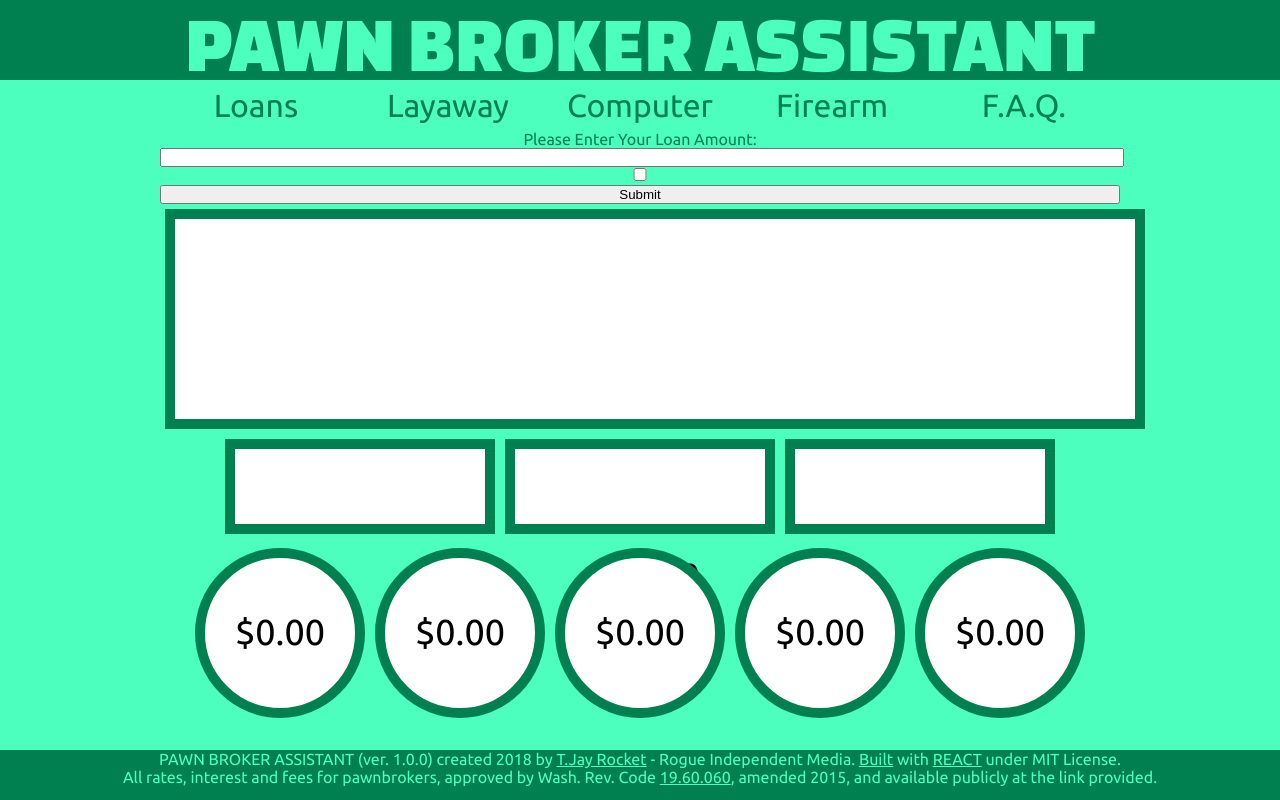
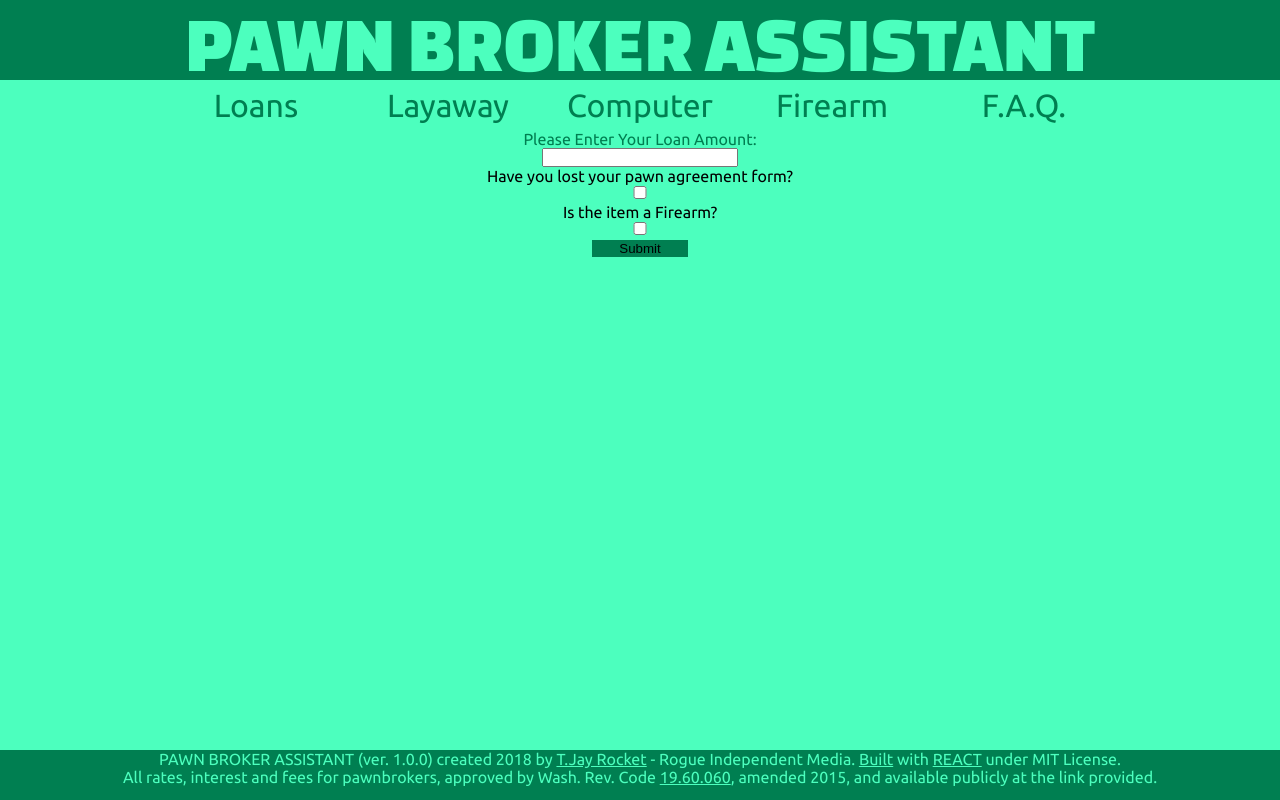
Before and after one commit to tjayrocket/pawn-brokers-assistant, a React app: page / in a window 1280 px wide. Built offline with nearby package versions, Linux system fonts and the light colour scheme.

Commit message:
Working the issues - nothing to report, yet.

```diff
--- a/src/components/Loan.jsx
+++ b/src/components/Loan.jsx
@@ -15,7 +15,7 @@ class Loan extends React.Component {
     this.setState({value: event.target.value});
   }
 
-  // This fires off when I hit submit. The goal is to add the necessary logic top populate the screen with accurate numbers. This iwll take a bit but most of the logic has been recycled from the other repo.
+  // This fires off when I hit submit. The goal is to add the necessary logic top populate the screen with accurate numbers. This will take a bit but most of the logic has been recycled from the other repo.
 
   handleSubmit(event) {
 
@@ -25,13 +25,21 @@ class Loan extends React.Component {
 
     let amount = this.state.value;
 
+    // isNaN(amount)
+
+    // if(amount[0] === '$'){
+    //   let amount = amount.substring(1);
+    // }
+
     //This function validates the input of numbers into the form.
 
     function loanValidate(){
 
-      if(amount === '' || isNaN(amount)){
-        alert('Please enter a loan amount - numbers only, please.');
+      if(amount === ''){
+        alert('Please enter a loan amount.');
         return false;
+      } else if(isNaN(amount)){
+        alert('Please enter numbers only.')
       } else {
         alert('Your loan amount is: $' + amount);
         console.log('Your loan amount = $' + parseInt(amount).toFixed(2));
@@ -42,230 +50,232 @@ class Loan extends React.Component {
 
     loanValidate();
 
-    amount = parseInt(amount).toFixed(2);
+    console.log(amount);
+
+    // amount = parseInt(amount).toFixed(2);
 
     // Set these to booleans?
 
-    let storage = (5).toFixed(2);
-    let firearm = (5).toFixed(2);
-    let lateFee = (10).toFixed(2);
-    let missingTicket = (5).toFixed(2);
+    // let storage = (5).toFixed(2);
+    // let firearm = (5).toFixed(2);
+    // let lateFee = (10).toFixed(2);
+    // let missingTicket = (5).toFixed(2);
 
     // Defining these variables for processingInterest function.
 
-    let interest;
-    let processing;
+    // let interest;
+    // let processing;
 
-    let processingInterest = function(amount){
+    // let processingInterest = function(amount){
 
-      console.log('Amount being called = ' + amount);
+    //   console.log('Amount being called = ' + amount);
 
-      if(amount <= 4.99){
+    //   if(amount <= 4.99){
 
-        console.log( 'Tier 1 - Interest = $1.00, Processing Fee = $1.50');
-        interest = 1;
-        processing = 1.5;
-        console.log('Your interest rate = $' + interest.toFixed(2));
-        console.log('Your processing rate = $' + processing.toFixed(2));
+    //     console.log( 'Tier 1 - Interest = $1.00, Processing Fee = $1.50');
+    //     interest = 1;
+    //     processing = 1.5;
+    //     console.log('Your interest rate = $' + interest.toFixed(2));
+    //     console.log('Your processing rate = $' + processing.toFixed(2));
 
-      } else if (amount <= 9.99){
+    //   } else if (amount <= 9.99){
 
-        console.log('Tier 2 - Interest = $1.00, Processing Fee = $3.00');
-        interest = 1;
-        processing = 3;
-        console.log('Your interest rate = $' + interest.toFixed(2));
-        console.log('Your processing rate = $' + processing.toFixed(2));
+    //     console.log('Tier 2 - Interest = $1.00, Processing Fee = $3.00');
+    //     interest = 1;
+    //     processing = 3;
+    //     console.log('Your interest rate = $' + interest.toFixed(2));
+    //     console.log('Your processing rate = $' + processing.toFixed(2));
 
-      } else if (amount <= 14.99){
+    //   } else if (amount <= 14.99){
 
-        console.log('Tier 3 - Interest = $1.25, Processing Fee = $4.00');
-        interest = 1.25;
-        processing = 4;
-        console.log('Your interest rate = $' + interest.toFixed(2));
-        console.log('Your processing rate = $' + processing.toFixed(2));
+    //     console.log('Tier 3 - Interest = $1.25, Processing Fee = $4.00');
+    //     interest = 1.25;
+    //     processing = 4;
+    //     console.log('Your interest rate = $' + interest.toFixed(2));
+    //     console.log('Your processing rate = $' + processing.toFixed(2));
 
-      } else if (amount <= 19.99){
+    //   } else if (amount <= 19.99){
 
-        console.log('Tier 4 - Interest = $1.25, Processing Fee = $4.50');
-        interest = 1.25;
-        processing = 4.5;
-        console.log('Your interest rate = $' + interest.toFixed(2));
-        console.log('Your processing rate = $' + processing.toFixed(2));
+    //     console.log('Tier 4 - Interest = $1.25, Processing Fee = $4.50');
+    //     interest = 1.25;
+    //     processing = 4.5;
+    //     console.log('Your interest rate = $' + interest.toFixed(2));
+    //     console.log('Your processing rate = $' + processing.toFixed(2));
 
-      } else if (amount <= 24.99){
+    //   } else if (amount <= 24.99){
 
-        console.log('Tier 5 - Interest = $1.50, Processing Fee = $5.00');
-        interest = 1.5;
-        processing = 5;
-        console.log('Your interest rate = $' + interest.toFixed(2));
-        console.log('Your processing rate = $' + processing.toFixed(2));
+    //     console.log('Tier 5 - Interest = $1.50, Processing Fee = $5.00');
+    //     interest = 1.5;
+    //     processing = 5;
+    //     console.log('Your interest rate = $' + interest.toFixed(2));
+    //     console.log('Your processing rate = $' + processing.toFixed(2));
 
-      } else if (amount <= 29.99){
+    //   } else if (amount <= 29.99){
 
-        console.log('Tier 6 - Interest = $1.75, Processing Fee = $5.50');
-        interest = 1.75;
-        processing = 5.5;
-        console.log('Your interest rate = $' + interest.toFixed(2));
-        console.log('Your processing rate = $' + processing.toFixed(2));
+    //     console.log('Tier 6 - Interest = $1.75, Processing Fee = $5.50');
+    //     interest = 1.75;
+    //     processing = 5.5;
+    //     console.log('Your interest rate = $' + interest.toFixed(2));
+    //     console.log('Your processing rate = $' + processing.toFixed(2));
 
-      } else if (amount <= 34.99){
+    //   } else if (amount <= 34.99){
 
-        console.log('Tier 7 - Interest = $1.75, Processing Fee = $6.00');
-        interest = 1.75;
-        processing = 6;
-        console.log('Your interest rate = $' + interest.toFixed(2));
-        console.log('Your processing rate = $' + processing.toFixed(2));
+    //     console.log('Tier 7 - Interest = $1.75, Processing Fee = $6.00');
+    //     interest = 1.75;
+    //     processing = 6;
+    //     console.log('Your interest rate = $' + interest.toFixed(2));
+    //     console.log('Your processing rate = $' + processing.toFixed(2));
 
-      } else if (amount <= 39.99){
+    //   } else if (amount <= 39.99){
 
-        console.log('Tier 8 - Interest = $2.00, Processing Fee = $6.50');
-        interest = 2;
-        processing = 6.5;
-        console.log('Your interest rate = $' + interest.toFixed(2));
-        console.log('Your processing rate = $' + processing.toFixed(2));
+    //     console.log('Tier 8 - Interest = $2.00, Processing Fee = $6.50');
+    //     interest = 2;
+    //     processing = 6.5;
+    //     console.log('Your interest rate = $' + interest.toFixed(2));
+    //     console.log('Your processing rate = $' + processing.toFixed(2));
 
-      } else if (amount <= 44.99){
+    //   } else if (amount <= 44.99){
 
-        console.log('Tier 9 - Interest = $2.25, Processing Fee = $7.00');
-        interest = 2.25;
-        processing = 7;
-        console.log('Your interest rate = $' + interest.toFixed(2));
-        console.log('Your processing rate = $' + processing.toFixed(2));
+    //     console.log('Tier 9 - Interest = $2.25, Processing Fee = $7.00');
+    //     interest = 2.25;
+    //     processing = 7;
+    //     console.log('Your interest rate = $' + interest.toFixed(2));
+    //     console.log('Your processing rate = $' + processing.toFixed(2));
 
-      } else if (amount <= 49.99){
+    //   } else if (amount <= 49.99){
 
-        console.log('Tier 10 - Interest = $2.25, Processing Fee = $7.50');
-        interest = 2.25;
-        processing = 7.5;
-        console.log('Your interest rate = $' + interest.toFixed(2));
-        console.log('Your processing rate = $' + processing.toFixed(2));
+    //     console.log('Tier 10 - Interest = $2.25, Processing Fee = $7.50');
+    //     interest = 2.25;
+    //     processing = 7.5;
+    //     console.log('Your interest rate = $' + interest.toFixed(2));
+    //     console.log('Your processing rate = $' + processing.toFixed(2));
 
-      } else if (amount <= 59.99){
+    //   } else if (amount <= 59.99){
 
-        console.log('Tier 11 - Interest = $2.50, Processing Fee = 15%');
-        interest = 2.5;
-        processing = amount/100*15;
-        console.log('Your interest rate = $' + interest.toFixed(2));
-        console.log('Your processing rate = $' + processing.toFixed(2));
+    //     console.log('Tier 11 - Interest = $2.50, Processing Fee = 15%');
+    //     interest = 2.5;
+    //     processing = amount/100*15;
+    //     console.log('Your interest rate = $' + interest.toFixed(2));
+    //     console.log('Your processing rate = $' + processing.toFixed(2));
 
-      } else if (amount <= 69.99){
+    //   } else if (amount <= 69.99){
 
-        console.log('Tier 12 - Interest = $2.75, Processing Fee = 15%');
-        interest = 2.75;
-        processing = amount/100*15;
-        console.log('Your interest rate = $' + interest.toFixed(2));
-        console.log('Your processing rate = $' + processing.toFixed(2));
+    //     console.log('Tier 12 - Interest = $2.75, Processing Fee = 15%');
+    //     interest = 2.75;
+    //     processing = amount/100*15;
+    //     console.log('Your interest rate = $' + interest.toFixed(2));
+    //     console.log('Your processing rate = $' + processing.toFixed(2));
 
-      } else if (amount <= 79.99){
+    //   } else if (amount <= 79.99){
 
-        console.log('Tier 13 - Interest = $3.00, Processing Fee = 15%');
-        interest = 3;
-        processing = amount/100*15;
-        console.log('Your interest rate = $' + interest.toFixed(2));
-        console.log('Your processing rate = $' + processing.toFixed(2));
+    //     console.log('Tier 13 - Interest = $3.00, Processing Fee = 15%');
+    //     interest = 3;
+    //     processing = amount/100*15;
+    //     console.log('Your interest rate = $' + interest.toFixed(2));
+    //     console.log('Your processing rate = $' + processing.toFixed(2));
 
-      } else if (amount <= 89.99){
+    //   } else if (amount <= 89.99){
 
-        console.log('Tier 14 - Interest = $3.25, Processing Fee = 15%');
-        interest = 3.25;
-        processing = amount/100*15;
-        console.log('Your interest rate = $' + interest.toFixed(2));
-        console.log('Your processing rate = $' + processing.toFixed(2));
+    //     console.log('Tier 14 - Interest = $3.25, Processing Fee = 15%');
+    //     interest = 3.25;
+    //     processing = amount/100*15;
+    //     console.log('Your interest rate = $' + interest.toFixed(2));
+    //     console.log('Your processing rate = $' + processing.toFixed(2));
 
-      } else if (amount <= 99.99){
+    //   } else if (amount <= 99.99){
 
-        console.log('Tier 15 - Interest = $3.50, Processing Fee = 15%');
-        interest = 3.5;
-        processing = amount/100*15;
-        console.log('Your interest rate = $' + interest.toFixed(2));
-        console.log('Your processing rate = $' + processing.toFixed(2));
+    //     console.log('Tier 15 - Interest = $3.50, Processing Fee = 15%');
+    //     interest = 3.5;
+    //     processing = amount/100*15;
+    //     console.log('Your interest rate = $' + interest.toFixed(2));
+    //     console.log('Your processing rate = $' + processing.toFixed(2));
 
-      } else if (amount <= 249.99){
+    //   } else if (amount <= 249.99){
 
-        console.log('Tier 16 - Interest = 4%, Processing Fee = 13%');
-        interest = amount/100*4;
-        processing = amount/100*13;
-        console.log('Your interest rate = $' + interest.toFixed(2));
-        console.log('Your processing rate = $' + processing.toFixed(2));
+    //     console.log('Tier 16 - Interest = 4%, Processing Fee = 13%');
+    //     interest = amount/100*4;
+    //     processing = amount/100*13;
+    //     console.log('Your interest rate = $' + interest.toFixed(2));
+    //     console.log('Your processing rate = $' + processing.toFixed(2));
 
-      } else if (amount <= 499.99){
+    //   } else if (amount <= 499.99){
 
-        console.log('Tier 17 - Interest = 4%, Processing Fee = 10%');
-        console.log(amount + ' @ the 401 level');
-        interest = amount/100*4;
-        processing = amount/100*10;
-        console.log('Your interest rate = $' + interest.toFixed(2));
-        console.log('Your processing rate = $' + processing.toFixed(2));
+    //     console.log('Tier 17 - Interest = 4%, Processing Fee = 10%');
+    //     console.log(amount + ' @ the 401 level');
+    //     interest = amount/100*4;
+    //     processing = amount/100*10;
+    //     console.log('Your interest rate = $' + interest.toFixed(2));
+    //     console.log('Your processing rate = $' + processing.toFixed(2));
 
-      } else if (amount <= 999.99){
+    //   } else if (amount <= 999.99){
 
-        console.log('Tier 18 - Interest = 4%, Processing Fee = 8%');
-        interest = amount/100*4;
-        processing = amount/100*8;
-        console.log('Your interest rate = $' + interest.toFixed(2));
-        console.log('Your processing rate = $' + processing.toFixed(2));
+    //     console.log('Tier 18 - Interest = 4%, Processing Fee = 8%');
+    //     interest = amount/100*4;
+    //     processing = amount/100*8;
+    //     console.log('Your interest rate = $' + interest.toFixed(2));
+    //     console.log('Your processing rate = $' + processing.toFixed(2));
 
-      } else if (amount <= 1499.99){
+    //   } else if (amount <= 1499.99){
 
-        console.log('Tier 19 - Interest = 4%, Processing Fee = 7.5%');
-        interest = amount/100*4;
-        processing = amount/100*7.5;
-        console.log('Your interest rate = $' + interest.toFixed(2));
-        console.log('Your processing rate = $' + processing.toFixed(2));
+    //     console.log('Tier 19 - Interest = 4%, Processing Fee = 7.5%');
+    //     interest = amount/100*4;
+    //     processing = amount/100*7.5;
+    //     console.log('Your interest rate = $' + interest.toFixed(2));
+    //     console.log('Your processing rate = $' + processing.toFixed(2));
 
-      } else if (amount <= 1999.99){
+    //   } else if (amount <= 1999.99){
 
-        console.log('Tier 20 - Interest = 4%, Processing Fee = 7%');
-        interest = amount/100*4;
-        processing = amount/100*7;
-        console.log('Your interest rate = $' + interest.toFixed(2));
-        console.log('Your processing rate = $' + processing.toFixed(2));
+    //     console.log('Tier 20 - Interest = 4%, Processing Fee = 7%');
+    //     interest = amount/100*4;
+    //     processing = amount/100*7;
+    //     console.log('Your interest rate = $' + interest.toFixed(2));
+    //     console.log('Your processing rate = $' + processing.toFixed(2));
 
-      } else if (amount > 2000){
+    //   } else if (amount > 2000){
 
-        console.log('Tier 21 - Interest = 4%, Processing Fee = 6%');
-        interest = amount/100*4;
-        processing = amount/100*6;
-        console.log('Your interest rate = $' + interest.toFixed(2));
-        console.log('Your processing rate = $' + processing.toFixed(2));
+    //     console.log('Tier 21 - Interest = 4%, Processing Fee = 6%');
+    //     interest = amount/100*4;
+    //     processing = amount/100*6;
+    //     console.log('Your interest rate = $' + interest.toFixed(2));
+    //     console.log('Your processing rate = $' + processing.toFixed(2));
 
-      } else {
+    //   } else {
 
-        console.log('Something went horribly wrong - please try again, check your input and worst case... get drunk until I fix what\'s wrong!');
+    //     console.log('Something went horribly wrong - please try again, check your input and worst case... get drunk until I fix what\'s wrong!');
 
-      }
-    };
+    //   }
+    // };
 
-    processingInterest(amount);
+    // processingInterest(amount);
 
-    console.log('After procInt called, amount = ' + amount);
-    console.log('After procInt called, interest = ' + interest);
-    console.log('After procInt called, processing = ' + processing);
-    console.log('After procInt called, storage = ' + storage);
+    // console.log('After procInt called, amount = ' + amount);
+    // console.log('After procInt called, interest = ' + interest);
+    // console.log('After procInt called, processing = ' + processing);
+    // console.log('After procInt called, storage = ' + storage);
 
     // console.log((amount-0) + (interest-0);
 
-    let rates = function(){
+    // let rates = function(){
 
-      let first = Number(amount) + Number(interest) + Number(processing) + Number(storage);
-      let second = first + Number(interest) + Number(storage);
-      let third = second + Number(interest) + Number(storage);
-      let late = third + Number(interest) + Number(storage) + Number(lateFee);
-      let final = late + Number(interest) + Number(storage) + Number(lateFee);
+    //   let first = Number(amount) + Number(interest) + Number(processing) + Number(storage);
+    //   let second = first + Number(interest) + Number(storage);
+    //   let third = second + Number(interest) + Number(storage);
+    //   let late = third + Number(interest) + Number(storage) + Number(lateFee);
+    //   let final = late + Number(interest) + Number(storage) + Number(lateFee);
 
-      console.log('First Thirty days = $' + first.toFixed(2));
-      console.log('Second Thirty days = $' + second.toFixed(2));
-      console.log('Third Thirty days = $' + third.toFixed(2));
-      console.log('Late Thirty days = $' + late.toFixed(2));
-      console.log('Final five days = $' + final.toFixed(2));
+    //   console.log('First Thirty days = $' + first.toFixed(2));
+    //   console.log('Second Thirty days = $' + second.toFixed(2));
+    //   console.log('Third Thirty days = $' + third.toFixed(2));
+    //   console.log('Late Thirty days = $' + late.toFixed(2));
+    //   console.log('Final five days = $' + final.toFixed(2));
 
-    }
+    // }
 
-    rates();
+    // rates();
 
 
     // Boolean for later user Info.
-    let forfeit;
+    // let forfeit;
 
     //Grabs the first circle area.
     // let blockOne = document.getElementById('loanOneRate');
@@ -280,12 +290,15 @@ class Loan extends React.Component {
         <form id="loanForm" onSubmit={this.handleSubmit}>
           <label>
             <p className="subText">Please Enter Your Loan Amount:</p>
-            <input type="text" value={this.state.value} onChange={this.handleChange} />
+            <input id="loanInput" type="number" value={this.state.value} onChange={this.handleChange} />
           </label>
+          <p>Have you lost your pawn agreement form?</p>
           <input type="checkbox" />
-          <input type="submit" value="Submit" />
+          <p>Is the item a Firearm?</p>
+          <input type="checkbox" />
+          <input id="loanSubmit" type="submit" value="Submit" />
         </form>
-        <div id="loanAmount">
+        {/* <div id="loanAmount">
           <p id="loanOneRate" className="loanText">$0.00</p>
         </div>
         <div id="loanRatesBlock">
@@ -309,7 +322,7 @@ class Loan extends React.Component {
           <div id="loanFive" className="loanDiv">
             <p id="loanThreeText" className="loanText">$0.00</p>
           </div>
-        </span>
+        </span> */}
       </div>
     );
   }
--- a/src/styles/base.css
+++ b/src/styles/base.css
@@ -83,43 +83,20 @@ p{
   margin-right: auto;
 }
 
-baseLoan{
-  margin-left: auto;
-  margin-right: auto;
+#loanInput{
+  width: 20%;
 }
 
-.loanDiv{
-  display: inline-block;
-  margin: 5px;
-  width: 150px;
-  height: 150px;
-  background-color: #fff;
-  border: solid 10px #007f51;
-  border-radius: 150px;
+#loanSubmit{
+  width: 10%;
+  background-color: #007f51;
+  border: 1px solid #007f51;
 }
 
-.loanText{
-  font-size: 2.25em;
-  padding-top: 35%;
+#loanSubmit:hover{
+  background-color: #4CFFBE;
 }
 
-#loanAmount{
-  margin-left: auto;
-  margin-right: auto;
-  margin: 5px;
-  height: 200px;
-  background-color: #fff;
-  border: solid 10px #007f51;
-}
-
-.rightBlock{
-  display: inline-block;
-  width: 250px;
-  height: 75px;
-  margin: 5px;
-  background-color: #fff;
-  border: solid 10px #007f51;
-}
 
 /* Layaway Stylings */
 
```
Also changed, not shown: 1 other file (tests, documents, lock files or other folders).
